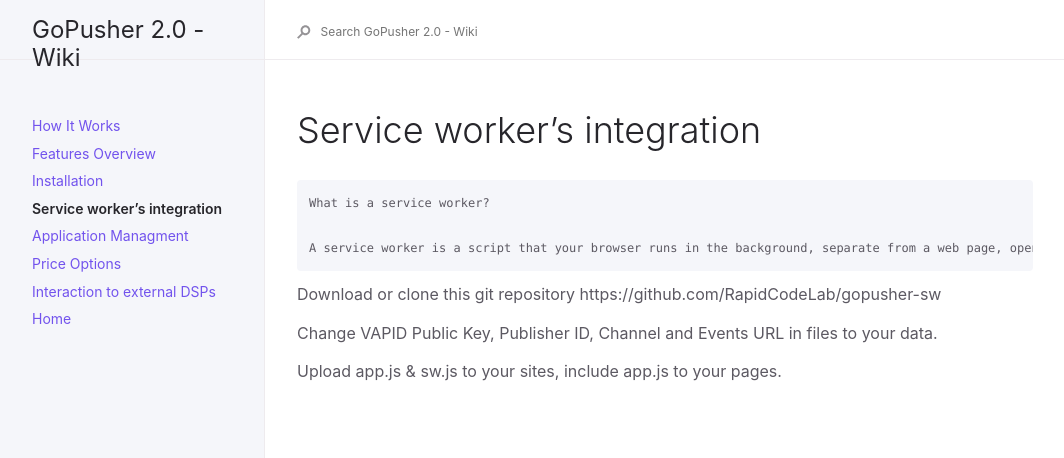
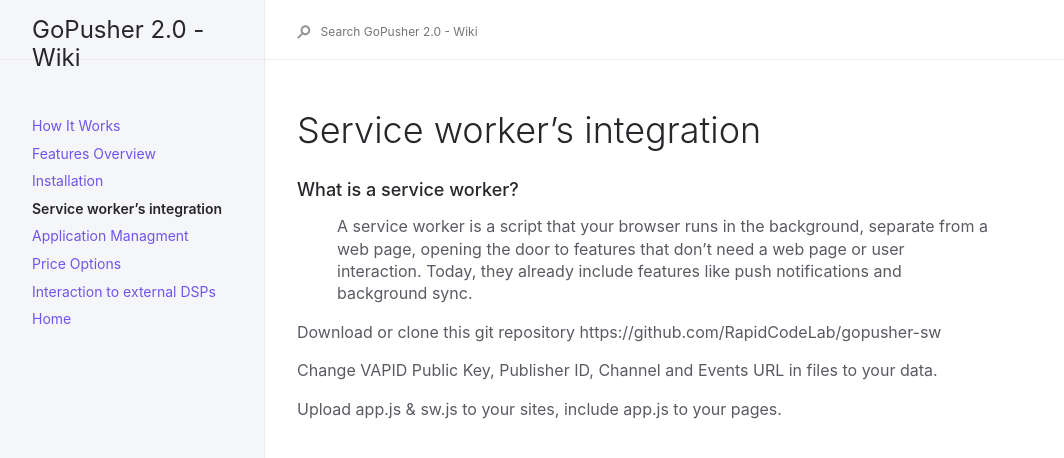
Before and after one commit to RapidCodeLab/gopusher-wiki, a Jekyll site: the page built from docs/03-sw-integration.md, in a window 1280 px wide. Shown: the top 458 px of the page, without its empty margins (91-1155 px from the left). Built offline with Jekyll 4.4.1, drawn with Linux system fonts in a browser that asks for light colours; our own code applies the rules of GitHub Pages for plain Markdown files.

Commit message:
working on docs

```diff
--- a/docs/03-sw-integration.md
+++ b/docs/03-sw-integration.md
@@ -1,9 +1,9 @@
 # Service worker's  integration
 
 
-    What is a service worker?
+### What is a service worker?
 
-    A service worker is a script that your browser runs in the background, separate from a web page, opening the door to features that don't need a web page or user interaction. Today, they already include features like push notifications and background sync.
+> A service worker is a script that your browser runs in the background, separate from a web page, opening the door to features that don't need a web page or user interaction. Today, they already include features like push notifications and background sync.
 
 
 Download or clone this git repository https://github.com/RapidCodeLab/gopusher-sw
```
